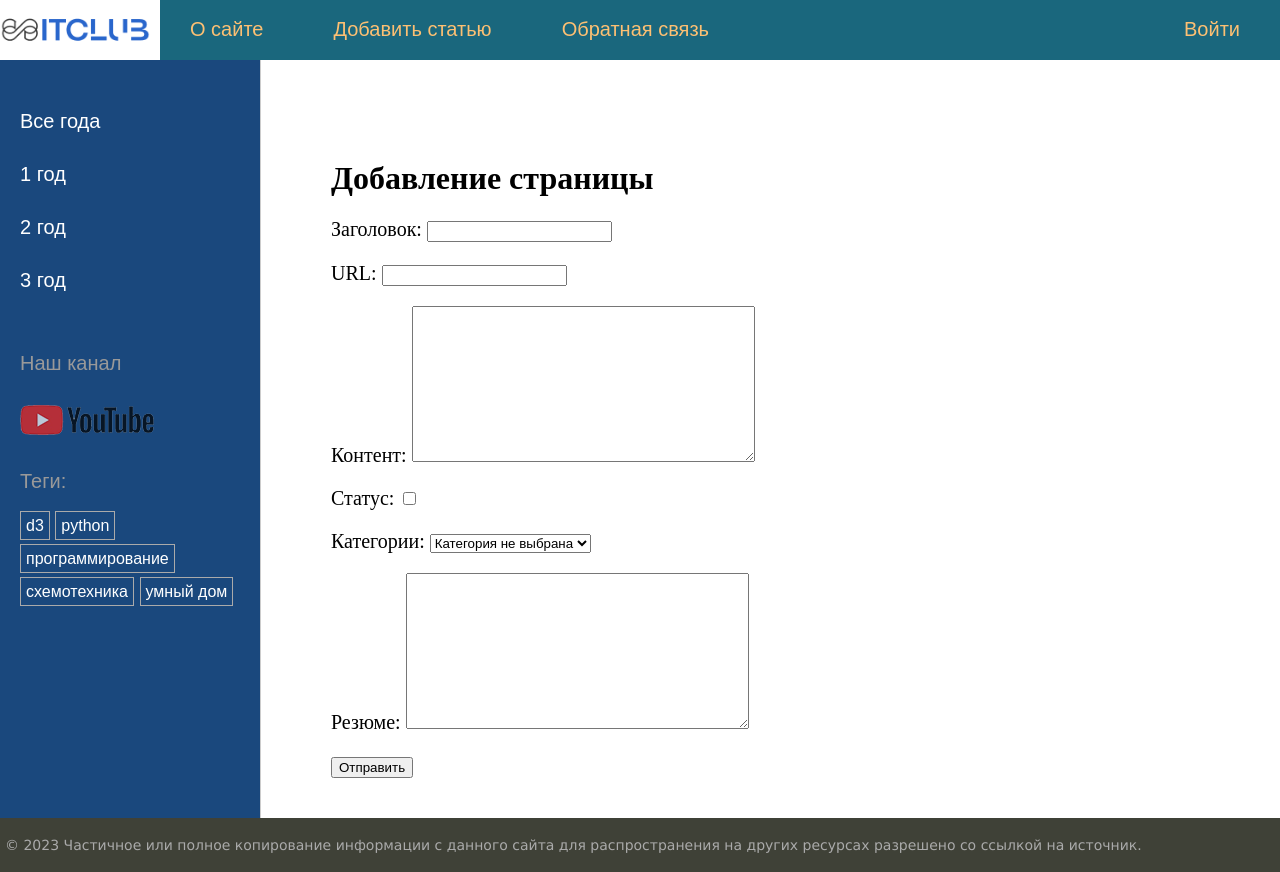
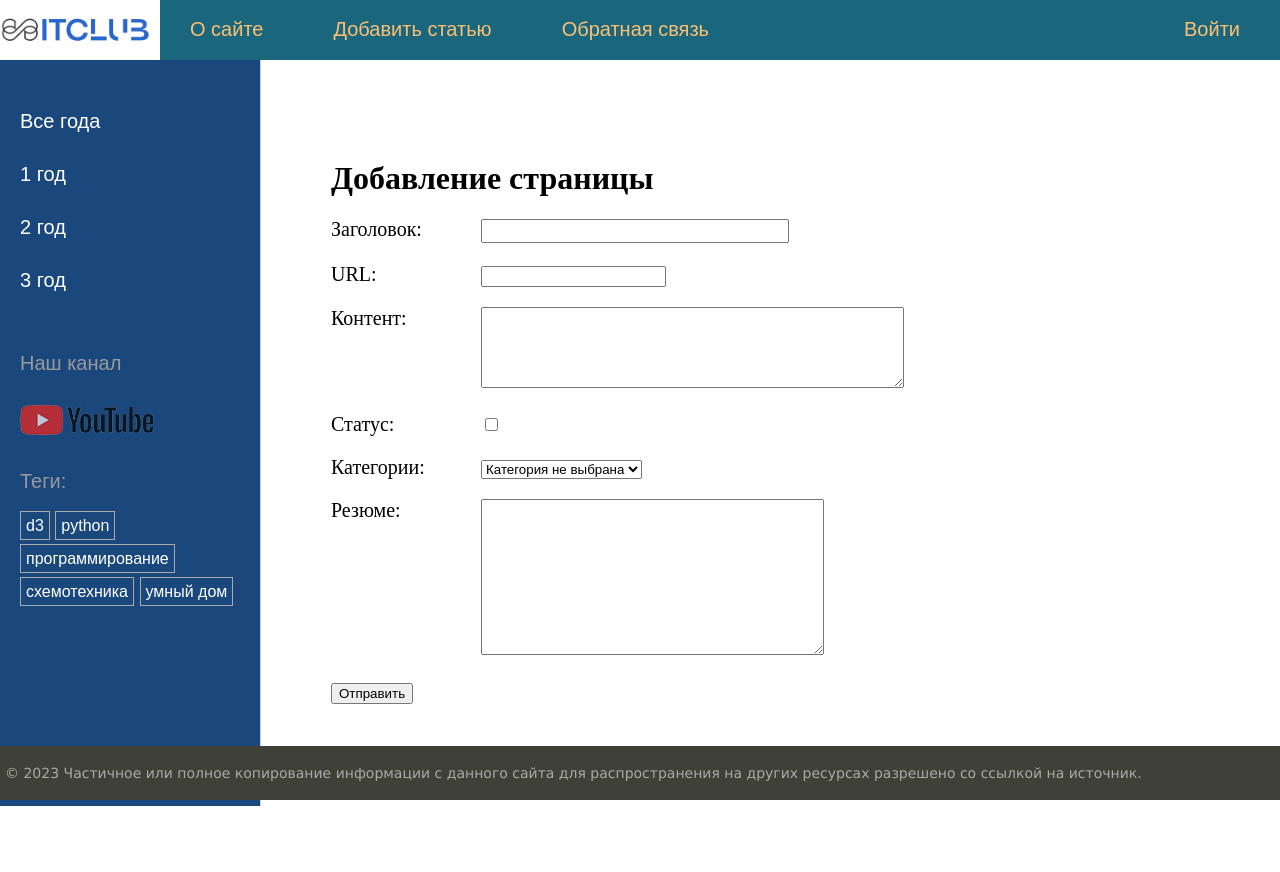
Before and after one commit to 19kubyshko88/Django_Balakirev_course, a Django app: page /addpage/ in a window 1280 px wide. After the commit the page ends 806 px from the top, so only its background shows below. Run offline with Django 4.2, Linux system fonts and the light colour scheme; data comes from the database, SQL or seed files in the repository.

Commit message:
#45. Отображение полей формы. Сохранение переданных данных в БД
form - итерируемы объект. В {% for f in form %} f - возвращает form.slug, form.content, form.is_published и т.д.

 for="{{ f.id_for_label }}" нужен для привязки label к полю формы. Если его указать, то при клике на label, фокус перейдёт на соответствующее поле ввода.

 В forms.py через параметр widget и attrs можно задать отдельные стили вместо указанного в addpage.html  class="form-label"

```diff
--- a/itclub_site/itclub/forms.py
+++ b/itclub_site/itclub/forms.py
@@ -6,9 +6,9 @@ class AddPostForm(forms.Form):
     """
     класс, описывающий форму добавления статьи
     """
-    title = forms.CharField(max_length=255, label="Заголовок")
+    title = forms.CharField(max_length=255, label="Заголовок", widget=forms.TextInput(attrs={'class': 'form-input'}))
     slug = forms.SlugField(max_length=255, label="URL")
-    content = forms.CharField(widget=forms.Textarea(), required=False, label="Контент")
+    content = forms.CharField(widget=forms.Textarea(attrs={'cols': 50, 'rows': 5}), required=False, label="Контент")
     is_published = forms.BooleanField(required=False, label="Статус")
     cat = forms.ModelChoiceField(queryset=Category.objects.all(), empty_label="Категория не выбрана", label="Категории")
     summary = forms.CharField(widget=forms.Textarea(), required=False, label="Резюме")
--- a/itclub_site/itclub/templates/itclub/addpage.html
+++ b/itclub_site/itclub/templates/itclub/addpage.html
@@ -4,7 +4,11 @@
 <h1>{{title}}</h1>
 <form action="" method="post">
     {% csrf_token %}
-    {{ form.as_p }}
+    <div class="form-error">{{ form.non_field_errors }}</div>
+    {% for f in form %}
+        <label class="form-label" for="{{ f.id_for_label }}">{{f.label}}: </label>{{ f }}</p>
+        <div class="form-error">{{ f.errors }}</div>
+    {% endfor %}
     <button type="submit">Отправить</button></p>
 </form>
 {% endblock %}
```
